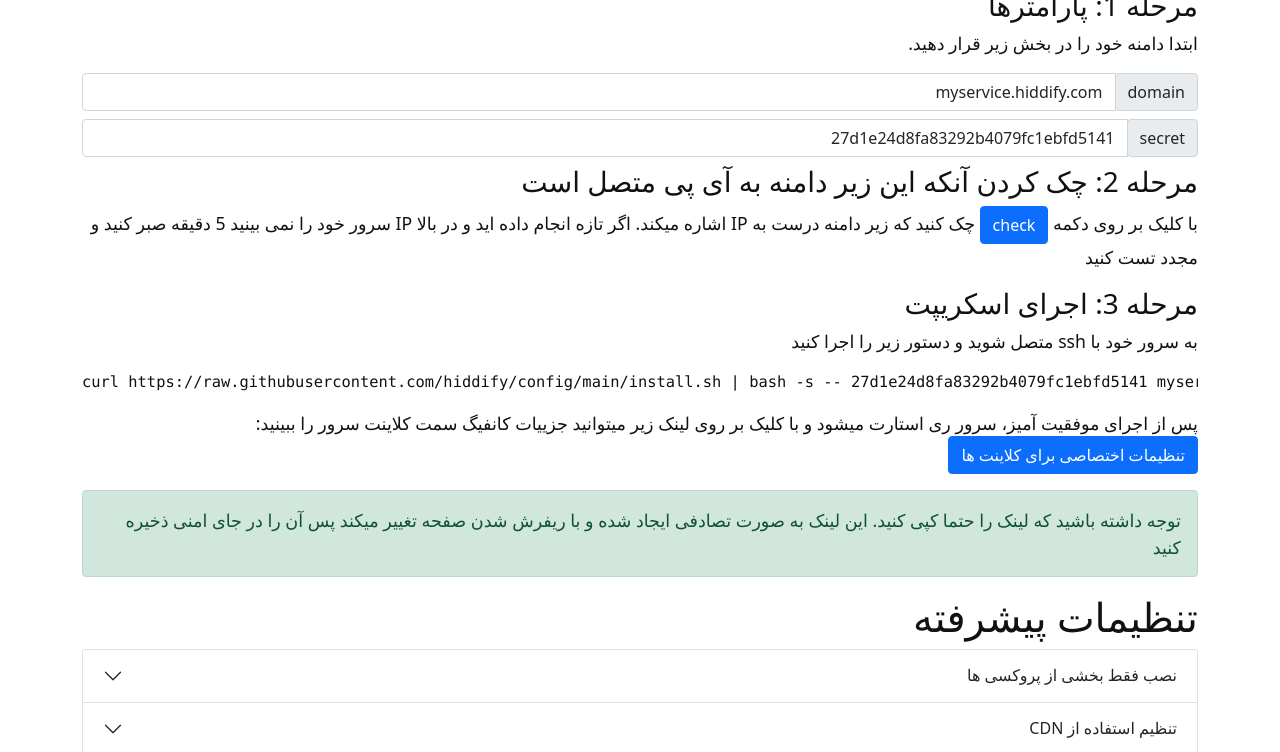
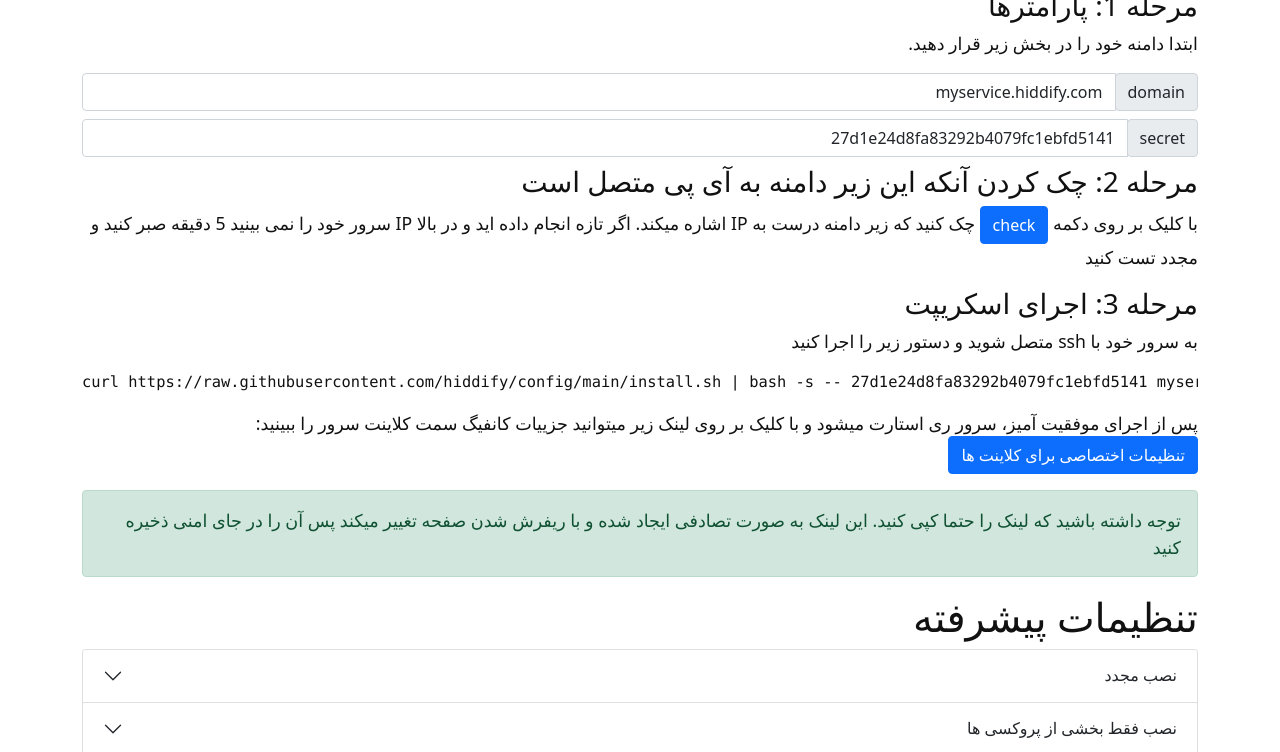
Before and after one commit to hiddify/hiddify.github.io, a Jekyll site: the page built from pages/setup-proxy-one-click.md, in a window 1280 px wide and 900 px high, scrolled down 663 px, cut to the strip 0-752 px from the top of the window. Built offline with Jekyll 4.4.1, drawn with Linux system fonts in a browser that asks for light colours.

Commit message:
Update setup-proxy-one-click.md

```diff
--- a/pages/setup-proxy-one-click.md
+++ b/pages/setup-proxy-one-click.md
@@ -65,6 +65,20 @@ curl https://raw.githubusercontent.com/hiddify/config/main/install.sh | bash -s
 # تنظیمات پیشرفته
 
 <div class="accordion" id="accordionExample">
+  <div class="accordion-item">
+    <h2 class="accordion-header" id="heading2">
+      <button class="accordion-button collapsed" type="button" data-bs-toggle="collapse" data-bs-target="#collapse2" aria-expanded="true" aria-controls="collapse2">
+        نصب مجدد
+      </button>
+    </h2>
+    <div id="collapse2" class="accordion-collapse collapse" aria-labelledby="heading2" data-bs-parent="#accordionExample">
+      <div class="accordion-body">
+       ابتدا دستور
+       <code> rm -rf /opt/hiddify-config/ </code>
+       اجرا کنید و سپس دستورات بالا را مجدد اجرا کنید.
+       </div>
+    </div>
+  </div>
 
   <div class="accordion-item">
     <h2 class="accordion-header" id="heading2">
```
